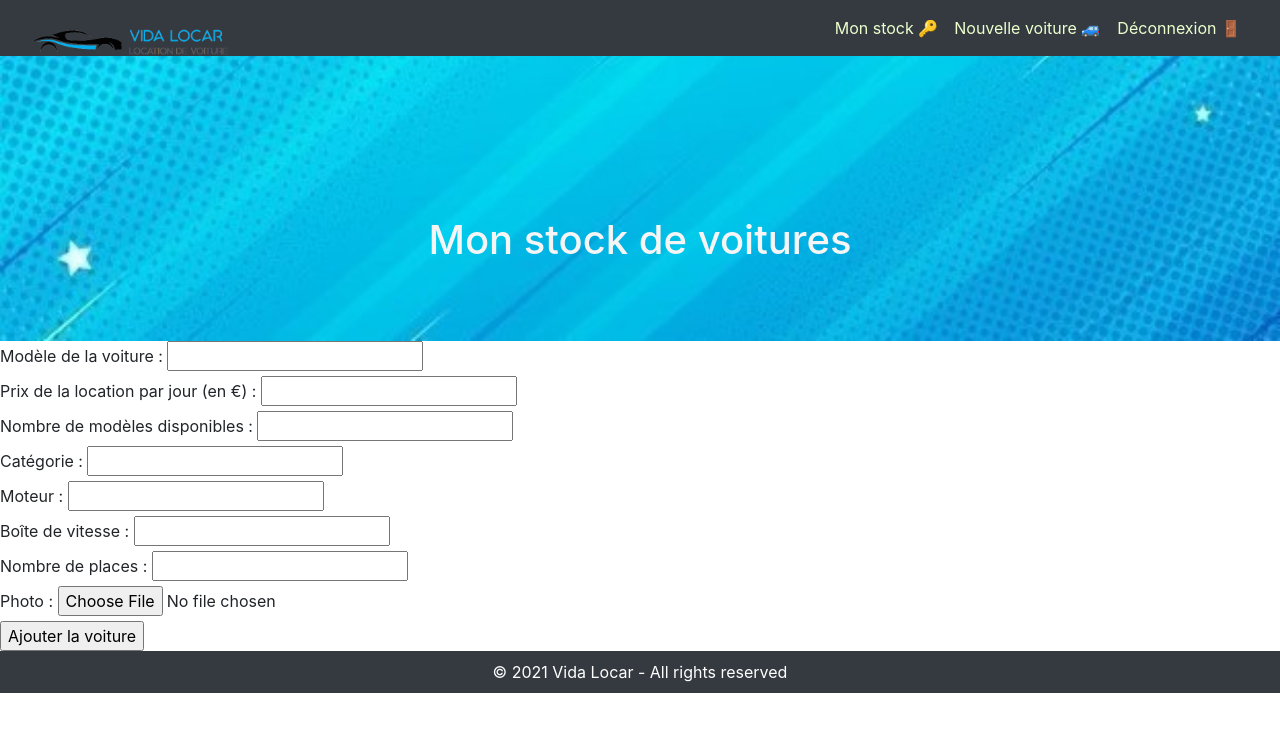
After one commit to SiMista/Projet-Gestion-de-voitures, a PHP site: page /vue/loueur/nouvelleVoitureStock.html in a window 1280 px wide. The commit adds this page. Shown: the top 732 px of the page. Run offline with PHP 8.4, Linux system fonts and the light colour scheme.

Commit message:
créer new voiture

```diff
--- a/mvcCORV1/vue/client/accueilClient.html
+++ b/mvcCORV1/vue/client/accueilClient.html
@@ -63,7 +63,7 @@
 										<input type="date" name="dateF" min = "'. $dateD.'">
 									</label>
 									<img id="zoom" src="./vue/images/'. utf8_encode($c['photo']) . '"  style="max-height:200px" class="img-fluid" alt="Responsive image">
-									<p id="txt1">Modèle : '. utf8_encode($c['type']) . '</p>
+									<p id="txt1">Modèle : '. utf8_encode($c['typeV']) . '</p>
 									<p id="txt1">Prix par jour : '. utf8_encode($c['prix']) . '€</p>
 									<p id="txt1">Nombre de véhicules disponibles : '. utf8_encode($c['nb']) . '</p>
 									<p id="txt1">Catégorie : '. $obj->categorie . '</p>
--- a/mvcCORV1/vue/client/mesVoitures.html
+++ b/mvcCORV1/vue/client/mesVoitures.html
@@ -49,7 +49,7 @@
                             echo '
                             <div id="boxes" class="col-lg-3 col-md-12 col-sm-12 col-xs-12">
                                 <img id="zoom" src="./vue/images/'. utf8_encode($c['photo']) . '"  style="max-height:200px" class="img-fluid" alt="Responsive image">
-                                <p id="txt1">Modèle : '. utf8_encode($c['type']) . '</p>
+                                <p id="txt1">Modèle : '. utf8_encode($c['typeV']) . '</p>
 								<p id="txt1">Prix de la location : '. utf8_encode($c['valeur']) . '€</p>
                                 <p id="txt1">Catégorie : '. $obj->categorie . '</p>
                                 <p id="txt1">Moteur : '. $obj->moteur . '</p>
--- a/mvcCORV1/vue/loueur/monStock.html
+++ b/mvcCORV1/vue/loueur/monStock.html
@@ -24,6 +24,10 @@
 						<li class="nav-item">
 							<a class="nav-link active" href="index.php?controle=loueur&action=monStock"
 								id="item">Mon stock 🔑</a>
+						</li>
+						<li class="nav-item">
+							<a class="nav-link active" href="index.php?controle=loueur&action=nouvelleVoiture"
+								id="connexion">Nouvelle voiture 🚙</a>
 						</li>
 						<li class="nav-item">
 							<a class="nav-link active" href="index.php?controle=utilisateur&action=deconnexion"
@@ -53,7 +57,7 @@
 									<button type="submit" name="btnRetirer" class="btn btn-danger btn-sm" value="'. utf8_encode($c['idVoiture']) .'">-</button>
 								</form>
                                 <img id="zoom" src="./vue/images/'. utf8_encode($c['photo']) . '"  style="max-height:200px" class="img-fluid" alt="Responsive image">
-                                <p id="txt1">Modèle : '. utf8_encode($c['type']) . '</p>
+                                <p id="txt1">Modèle : '. utf8_encode($c['typeV']) . '</p>
 								<p id="txt1">Prix par jour : '. utf8_encode($c['prix']) . '€</p>
 								<p id="txt1">Quantité : '. utf8_encode($c['nb']) . '</p>
                                 <p id="txt1">Catégorie : '. $obj->categorie . '</p>
--- /dev/null
+++ b/mvcCORV1/vue/loueur/nouvelleVoitureStock.html
@@ -0,0 +1,91 @@
+<!doctype html>
+<html>
+
+<head>
+    <meta charset="utf-8">
+    <title>Stock de voitures</title>
+
+    <link rel="stylesheet" href="https://stackpath.bootstrapcdn.com/bootstrap/4.3.1/css/bootstrap.min.css"
+        integrity="sha384-ggOyR0iXCbMQv3Xipma34MD+dH/1fQ784/j6cY/iJTQUOhcWr7x9JvoRxT2MZw1T" crossorigin="anonymous">
+    <link rel="stylesheet" href="./vue/styleCSS/style.css">
+    <link rel="stylesheet" href="./vue/styleCSS/menu.css">
+    <!-- <script src="script.js"></script> -->
+</head>
+
+<body>
+
+    <header>
+        <div id="menu">
+            <nav class="navbar navbar-expand-lg navbar-light bg-dark">
+                <div class="container-fluid">
+                    <a href="index.php?controle=loueur&action=accueil"><img src='./vue/images/header/logo.png'
+                            id="logo"></a>
+                    <ul class="navbar-nav ml-auto">
+                        <li class="nav-item">
+                            <a class="nav-link active" href="index.php?controle=loueur&action=monStock"
+                                id="connexion">Mon stock 🔑</a>
+                        </li>
+                        <li class="nav-item">
+                            <a class="nav-link active" href="index.php?controle=loueur&action=nouvelleVoiture"
+                                id="connexion">Nouvelle voiture 🚙</a>
+                        </li>
+                        <li class="nav-item">
+                            <a class="nav-link active" href="index.php?controle=utilisateur&action=deconnexion"
+                                id="connexion">Déconnexion 🚪</a>
+                        </li>
+                    </ul>
+                </div>
+            </nav>
+        </div>
+    </header>
+    <div>
+        <img id="img-fond" src="./vue/images/carbackground.jpg" class="img-fluid" alt="Responsive image">
+        <h1 class="nomCo">Mon stock de voitures</h1>
+    </div>
+
+    <div >
+        <form action="" method="post">
+            <div class="form-example">
+                <label for="typeV">Modèle de la voiture : </label>
+                <input type="text" name="typeV" id="typeV" required>
+            </div>
+            <div class="form-example">
+                <label for="prix">Prix de la location par jour (en €) : </label>
+                <input type="number" name="prix" id="prix" required>
+            </div>
+            <div class="form-example">
+                <label for="nombre">Nombre de modèles disponibles : </label>
+                <input type="number" name="nombre" id="nombre" required>
+            </div>
+            <div class="form-example">
+                <label for="categorie">Catégorie : </label>
+                <input type="text" name="categorie" id="categorie" required>
+            </div>
+            <div class="form-example">
+                <label for="moteur">Moteur : </label>
+                <input type="text" name="moteur" id="moteur" required>
+            </div>
+            <div class="form-example">
+                <label for="vitesse">Boîte de vitesse : </label>
+                <input type="text" name="vitesse" id="vitesse" required>
+            </div>
+            <div class="form-example">
+                <label for="nbPlaces">Nombre de places : </label>
+                <input type="number" name="nbPlaces" id="nbPlaces" required>
+            </div>
+            <div class="form-example">
+                <label for="photo">Photo : </label>
+                <input type="file" name="photo" id="photo" required>
+            </div>
+            <div class="form-example">
+                <input type="submit" value="Ajouter la voiture">
+            </div>
+        </form>
+    </div>
+
+    <footer>
+        <p>© 2021 Vida Locar - All rights reserved</p>
+    </footer>
+</body>
+
+</html>
--- a/mvcCORV1/vue/pagep.html
+++ b/mvcCORV1/vue/pagep.html
@@ -91,7 +91,6 @@
 				</form>
 			</div>
 		</div>
-
 	</header>
 
 	<div>
@@ -109,7 +108,7 @@
 						echo '
 						<div id="boxes" class="col-lg-3 col-md-12 col-sm-12 col-xs-12">
 							<img id="zoom" src="./vue/images/'. utf8_encode($c['photo']) . '"  style="max-height:200px" class="img-fluid" alt="Responsive image">
-							<p id="txt1">Modèle : '. utf8_encode($c['type']) . '</p>
+							<p id="txt1">Modèle : '. ($c['typeV']) . '</p>
 							<p id="txt1">Nombre de véhicules disponibles : '. utf8_encode($c['nb']) . '</p>
 							<p id="txt1">Catégorie : '. $obj->categorie . '</p>
 							<p id="txt1">Moteur : '. $obj->moteur . '</p>
```
Also changed, not shown: mvcCORV1/controle/loueur.php (+33 -10 lines), mvcCORV1/modele/bd_voitures.sql (+5 -109 lines), mvcCORV1/modele/clientBD.php (+5 -5 lines), mvcCORV1/modele/loueurBD.php (+52 -11 lines), mvcCORV1/vue/loueur/accueilLoueur.html (+8 -3 lines).
